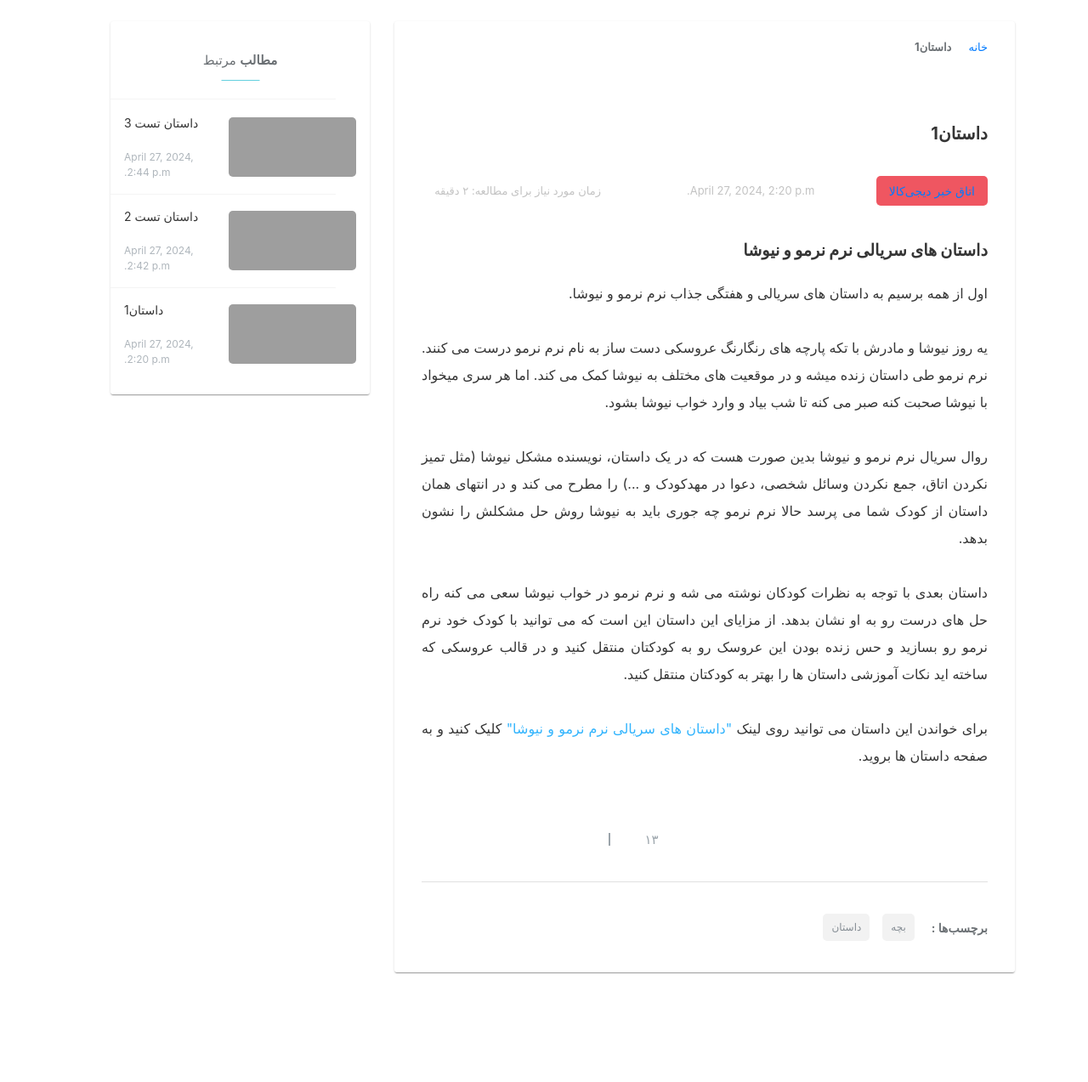
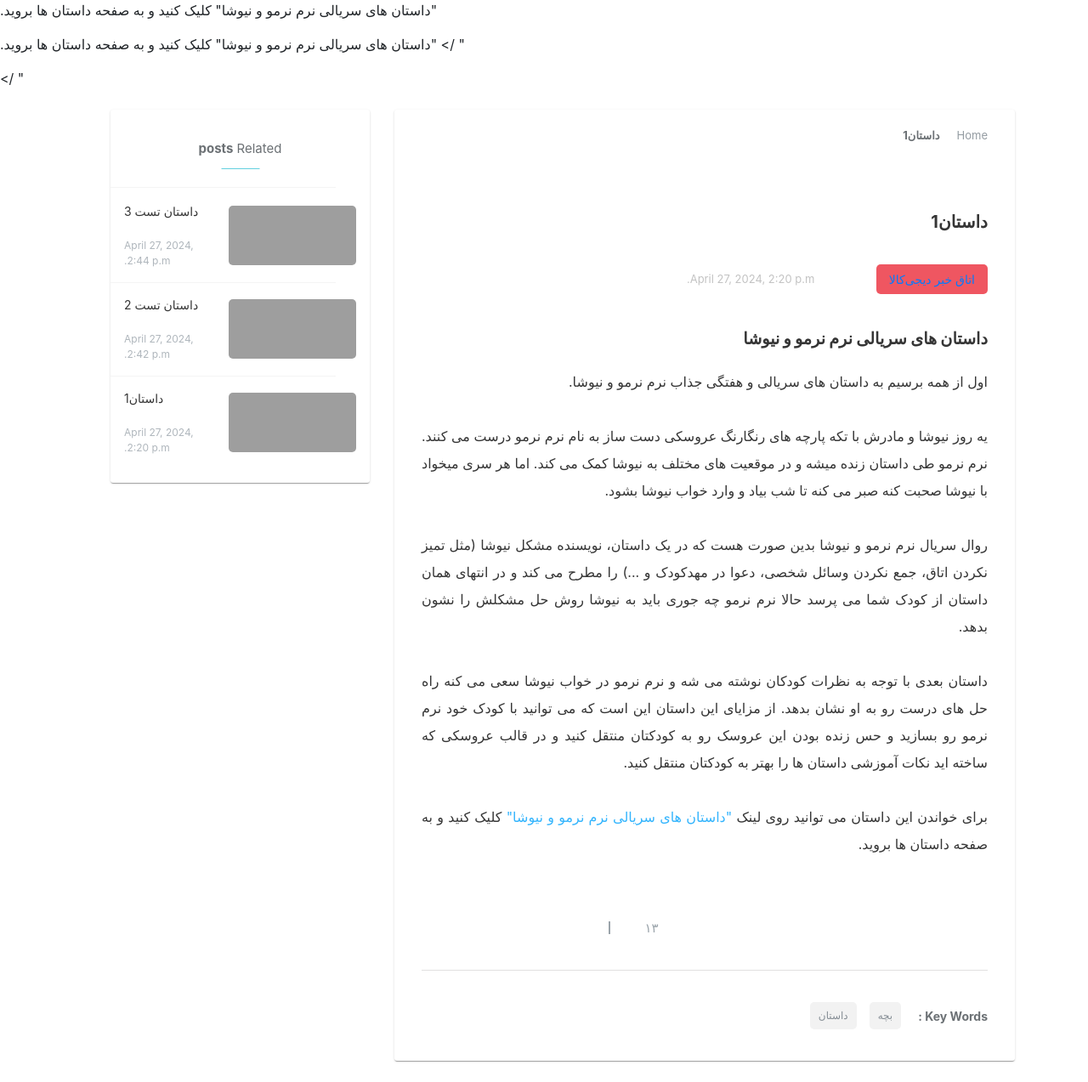
Before and after one commit to alitajmir001/my_site, a Django app: a page that uses templates/blog.html in a window 1280 px wide. Shown: the whole page at 85% size. Before the commit the page ends 1146 px from the top, so only its background shows below. Run offline with Django 5.2, Linux system fonts and the light colour scheme; data comes from the database, SQL or seed files in the repository; some libraries are stand-ins or nearby versions; some web fonts are replaced; grey boxes are pictures that could not be loaded.

Commit message:
Modify blog.html for SEO and language updates
Updated meta tags and titles for SEO optimization and localization.

```diff
--- a/templates/blog.html
+++ b/templates/blog.html
@@ -4,30 +4,28 @@
 <head>
     <meta charset="UTF-8">
     <meta name="viewport" content="width=device-width, initial-scale=1.0, maximum-scale=1.0, user-scalable=no">
-    <title>فرصت‌های جدید در سیستم همکاری در فروش دیجی‌کالا | اتاق خبر دیجی‌کالا</title>
+    <title>welcoming</title>
 
 
     <meta name='robots' content='index, follow, max-image-preview:large, max-snippet:-1, max-video-preview:-1' />
 
 	<!-- This site is optimized with the Yoast SEO Premium plugin v21.9 (Yoast SEO v21.9.1) - https://yoast.com/wordpress/plugins/seo/ -->
-	<meta name="description" content="سیستم همکاری در فروش یک مدل بازاریابی است که در آن هم فروشنده هم کسی که محصولات فروشنده را معرفی و تبلیغ می‌کند، منفعت کسب می‌کنند." />
+	<meta name="description" content="{{item.text|safe}}" />
 	<meta property="og:locale" content="fa_IR" />
 	<meta property="og:type" content="article" />
-	<meta property="og:title" content="فرصت‌های جدید در سیستم همکاری در فروش دیجی‌کالا" />
-	<meta property="og:description" content="سیستم همکاری در فروش یک مدل بازاریابی است که در آن هم فروشنده هم کسی که محصولات فروشنده را معرفی و تبلیغ می‌کند، منفعت کسب می‌کنند." />
+	<meta property="og:title" content="{{item.title}}" />
+	<meta property="og:description" content="{{item.text|safe}}" />
 	<meta property="og:url" content="https://www.digikala.com/mag/فرصت-جدید-سیستم-کسب-درآمد-دیجی-کالا/" />
-	<meta property="og:site_name" content="دیجی‌کالا مگ" />
 	<meta property="article:published_time" content="2019-10-14T14:07:11+00:00" />
-	<meta property="og:image" content="https://www.digikala.com/mag/wp-content/uploads/2019/10/news-mag.jpg" />
 	<meta property="og:image:width" content="822" />
 	<meta property="og:image:height" content="522" />
 	<meta property="og:image:type" content="image/jpeg" />
-	<meta name="author" content="اتاق خبر دیجی‌کالا" />
+	<meta name="author" content="ali tajmir riahi" />
 	<meta name="twitter:card" content="summary_large_image" />
 	<!-- / Yoast SEO Premium plugin. -->
 
 
-
+<link rel="shortcut icon" href="{% static 'images/RBtfs36Jhr.ico' %}" type="image/x-icon">
 <link rel='stylesheet' id='theme-style-css' href='{%static "blog/css/theme.min_index9.css"%}' type='text/css' media='all' />
 <link rel='stylesheet'  href='{%static "styles/bootstrap4/bootstrap.min.css"%}' type='text/css'  />
 </head>
@@ -47,8 +45,7 @@
     <h2 class="disappear">breadcrumbs menu</h2>
     <ul class="breadcrumbs__nav">
 					            <li class="item">
-                <a href="{%url 'blog:all_group'%}"
-                   title="خانه">خانه</a>
+                <a title="Home">Home</a>
             </li>
 
 
@@ -77,7 +74,7 @@
                             </span>
                             <span class="disappear updated">{{item.created}}</span>
                             <span class="read-time-wrapper" >
-    <span class="read-time__txt">زمان مورد نیاز برای مطالعه: ۲ دقیقه</span>
+
     <i class="icon-stopwatch read-time__icon"></i>
 </span>                        </div>
 
@@ -135,7 +132,7 @@
                                                  </div>
                                                 <div class="_sep"></div>
                         <div class="post-module__tags">
-                            <span class="post-module__tags--title">برچسب‌ها : </span>
+                            <span class="post-module__tags--title">Key Words : </span>
                             {% for tag in tags%}
                             <a href="{{tag.linq}}" rel="tag" class="post-tag post-module__tags--item item">{{tag.name}}</a>
                             {%endfor%}
@@ -154,8 +151,8 @@
                     <div class="post-nav" style="margin-top: 25px;">
                                                 <div class="post-nav__body">
     <div class="_title">
-        <span class="bold">مطالب</span>
-        <span>مرتبط</span>
+        <span class="bold">posts</span>
+        <span>Related</span>
     </div>
     <ul class="related-posts">
         {%for i in blogs_lasted%}
```
